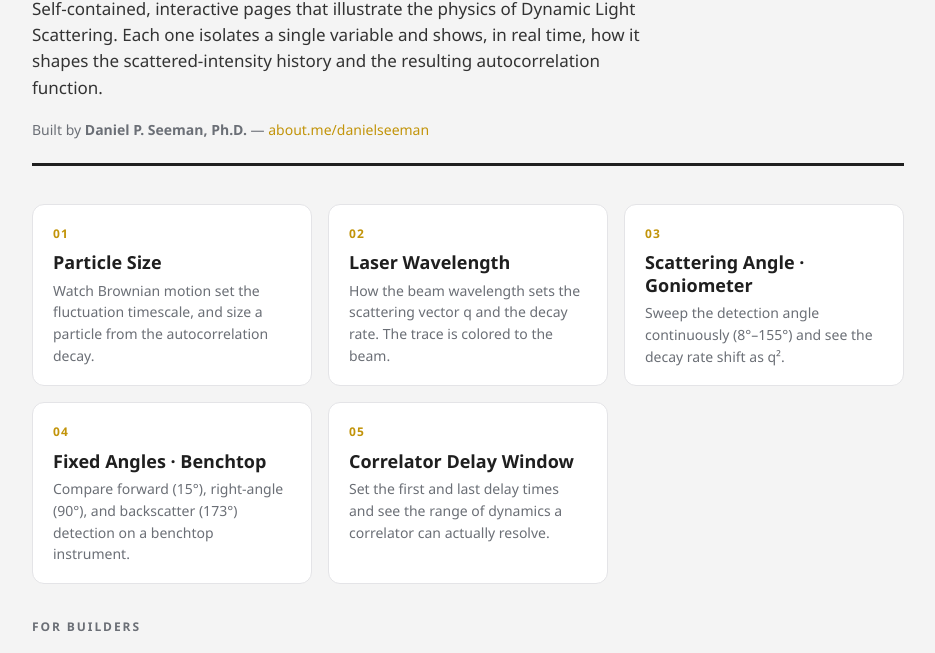
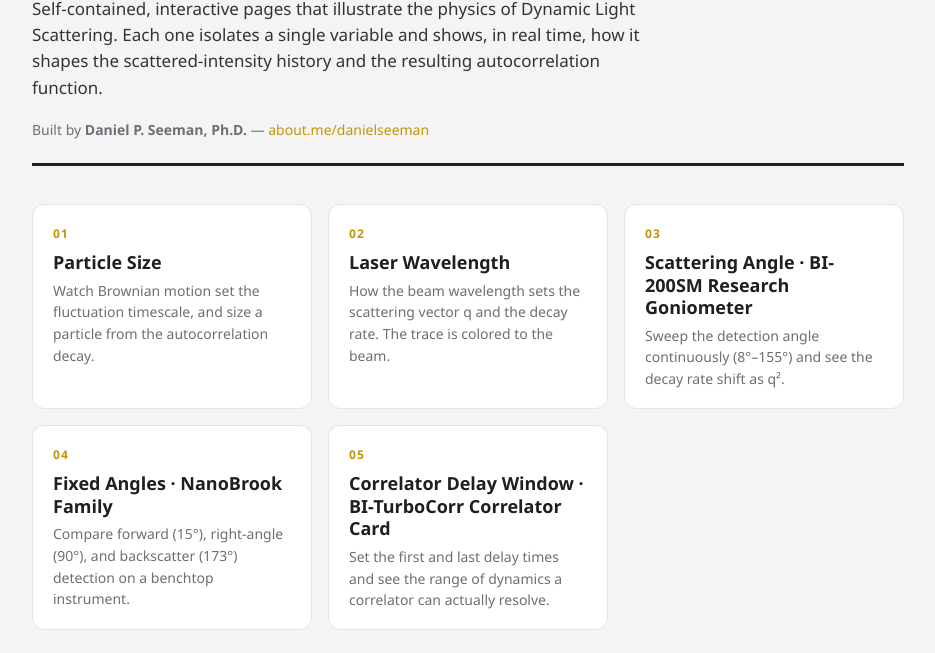
Before and after one commit to dseeman1/dls_concept_explainers, a plain HTML site: page index.html in a window 1280 px wide. Shown: the part 147-800 px from the top of the page, without its empty margins (172-1107 px from the left). Drawn offline with Linux system fonts and the light colour scheme.

Commit message:
Update links and headings for goniometer and nanobrook sections

```diff
--- a/index.html
+++ b/index.html
@@ -82,19 +82,19 @@
         <h2>Laser Wavelength</h2>
         <p>How the beam wavelength sets the scattering vector q and the decay rate. The trace is colored to the beam.</p>
       </a>
-      <a class="card" href="dls-explainer-angle-goniometer.html">
+      <a class="card" href="dls-explainer-angle-bi200sm.html">
         <div class="num">03</div>
-        <h2>Scattering Angle · Goniometer</h2>
+        <h2>Scattering Angle · BI-200SM Research Goniometer</h2>
         <p>Sweep the detection angle continuously (8°–155°) and see the decay rate shift as q².</p>
       </a>
-      <a class="card" href="dls-explainer-angle-benchtop.html">
+      <a class="card" href="dls-explainer-angle-nanobrook.html">
         <div class="num">04</div>
-        <h2>Fixed Angles · Benchtop</h2>
+        <h2>Fixed Angles · NanoBrook Family</h2>
         <p>Compare forward (15°), right-angle (90°), and backscatter (173°) detection on a benchtop instrument.</p>
       </a>
       <a class="card" href="dls-explainer-delay-times.html">
         <div class="num">05</div>
-        <h2>Correlator Delay Window</h2>
+        <h2>Correlator Delay Window  ·  BI-TurboCorr Correlator Card</h2>
         <p>Set the first and last delay times and see the range of dynamics a correlator can actually resolve.</p>
       </a>
     </div>
```
